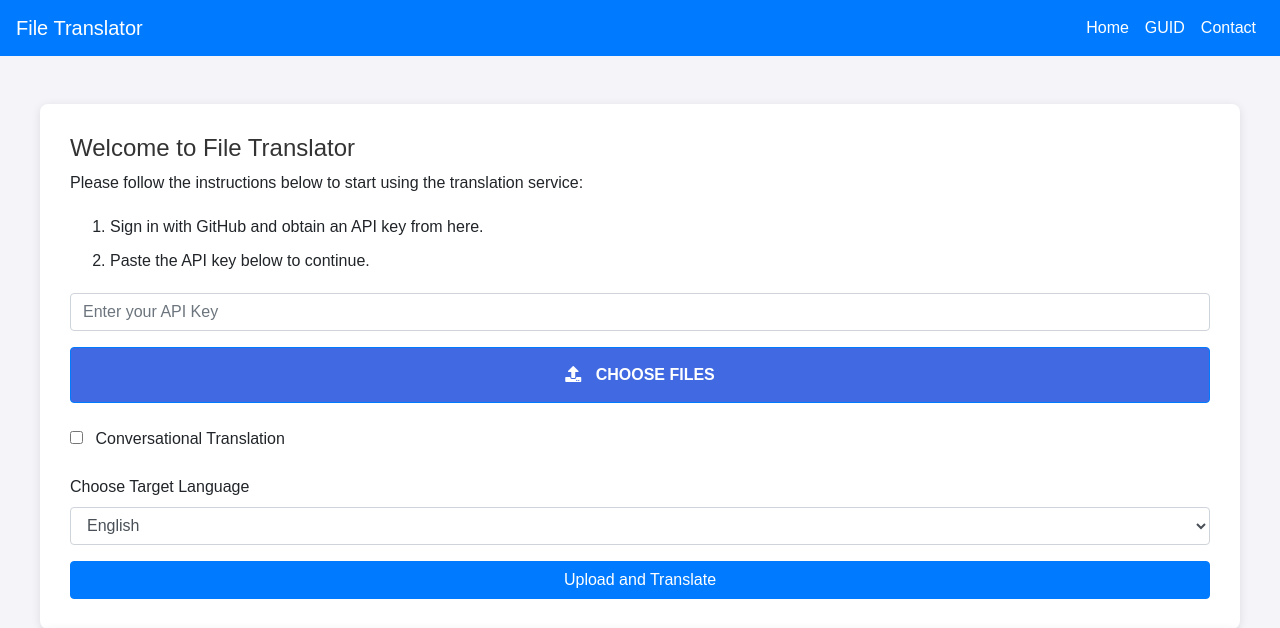
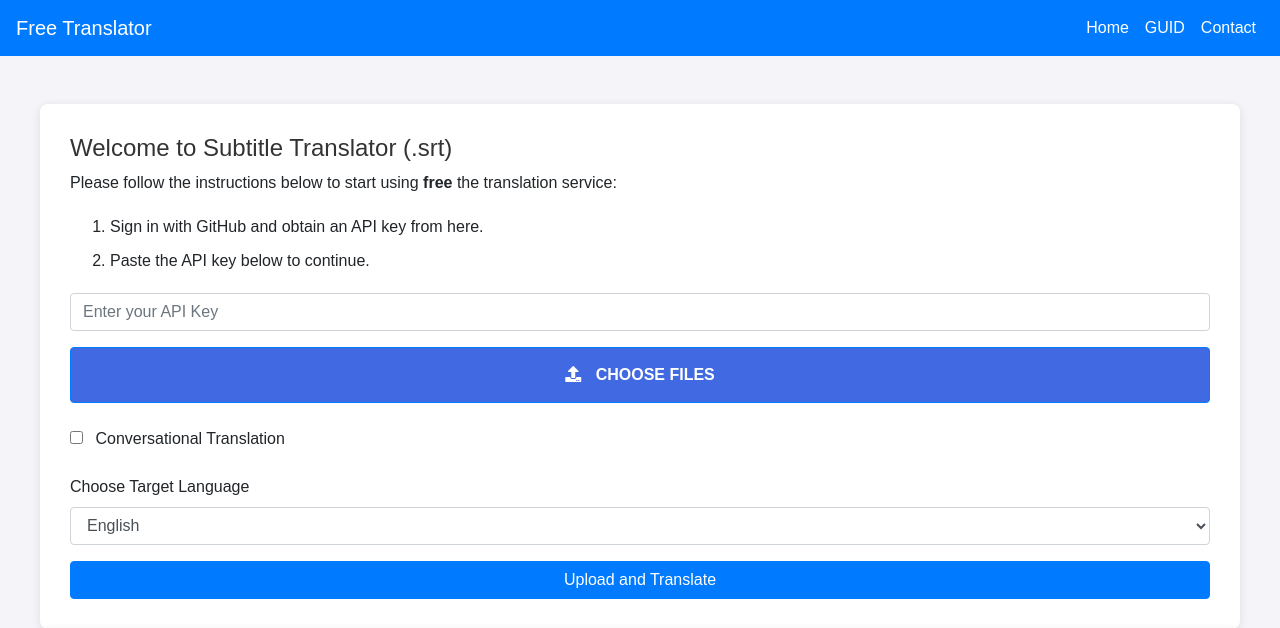
Before and after one commit to hadikiler/translator_web, a Django app: page / in a window 1280 px wide. Shown: the top 628 px of the page. Run offline with Django 5.2, Linux system fonts and the light colour scheme; some libraries are stand-ins or nearby versions.

Commit message:
index.html updated.

```diff
--- a/templates/translator/index.html
+++ b/templates/translator/index.html
@@ -20,7 +20,7 @@
     <!-- Header and Navbar -->
     <header>
         <nav class="navbar navbar-expand-lg navbar-dark bg-primary">
-            <a class="navbar-brand" href="/">File Translator</a>
+            <a class="navbar-brand" href="/">Free Translator</a>
             <button class="navbar-toggler" type="button" data-toggle="collapse" data-target="#navbarNav" aria-controls="navbarNav" aria-expanded="false" aria-label="Toggle navigation">
                 <span class="navbar-toggler-icon"></span>
             </button>
@@ -43,8 +43,8 @@
     <!-- Main Content -->
     <div class="container mt-5">
         <section class="instructions">
-            <h2>Welcome to File Translator</h2>
-            <p>Please follow the instructions below to start using the translation service:</p>
+            <h2>Welcome to Subtitle Translator (.srt)</h2>
+            <p>Please follow the instructions below to start using <strong>free</strong> the translation service:</p>
             <ol>
                 <li>Sign in with GitHub and obtain an API key from <a href="https://api.chatanywhere.org/v1/oauth/free/render" target="_blank">here</a>.</li>
                 <li>Paste the API key below to continue.</li>
```
